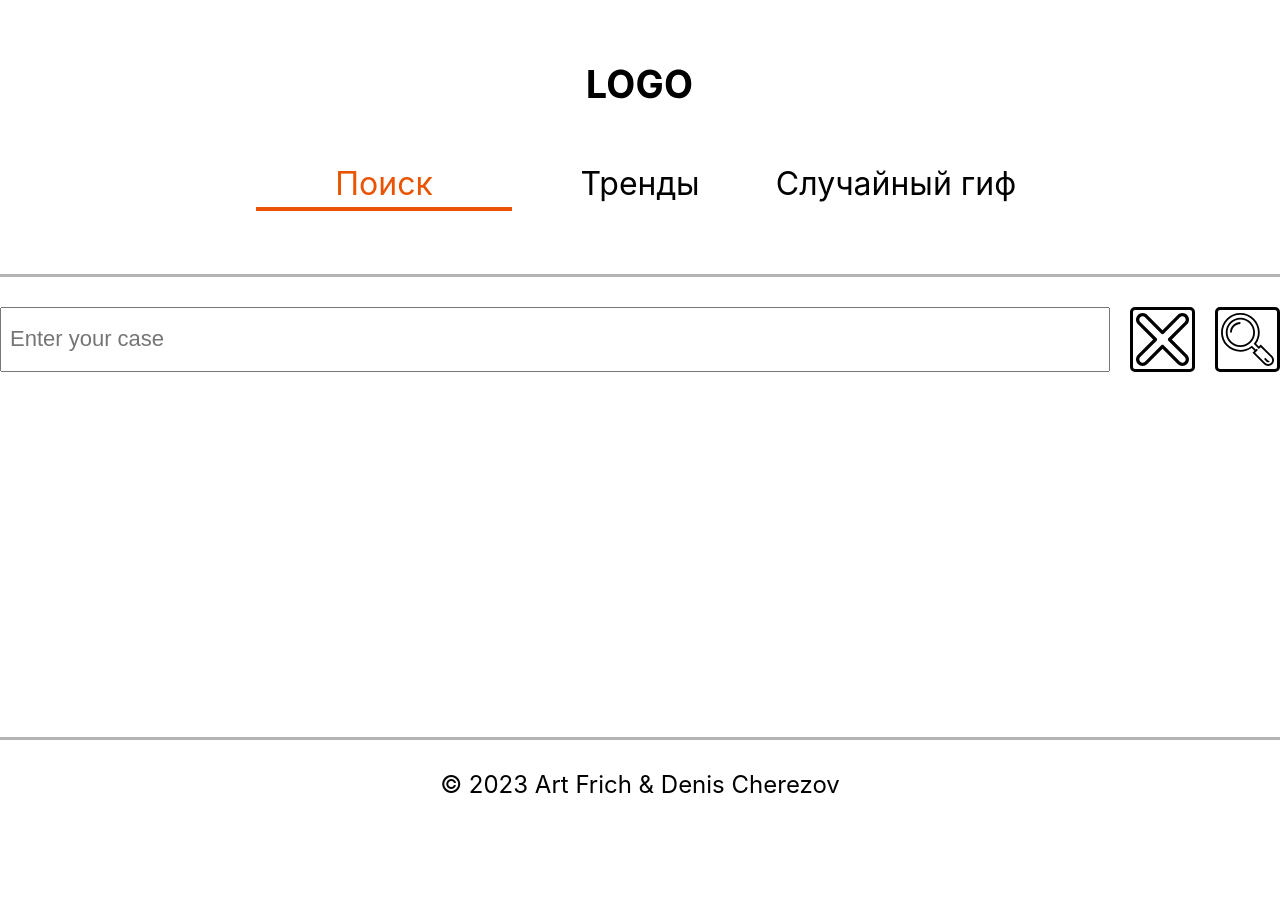
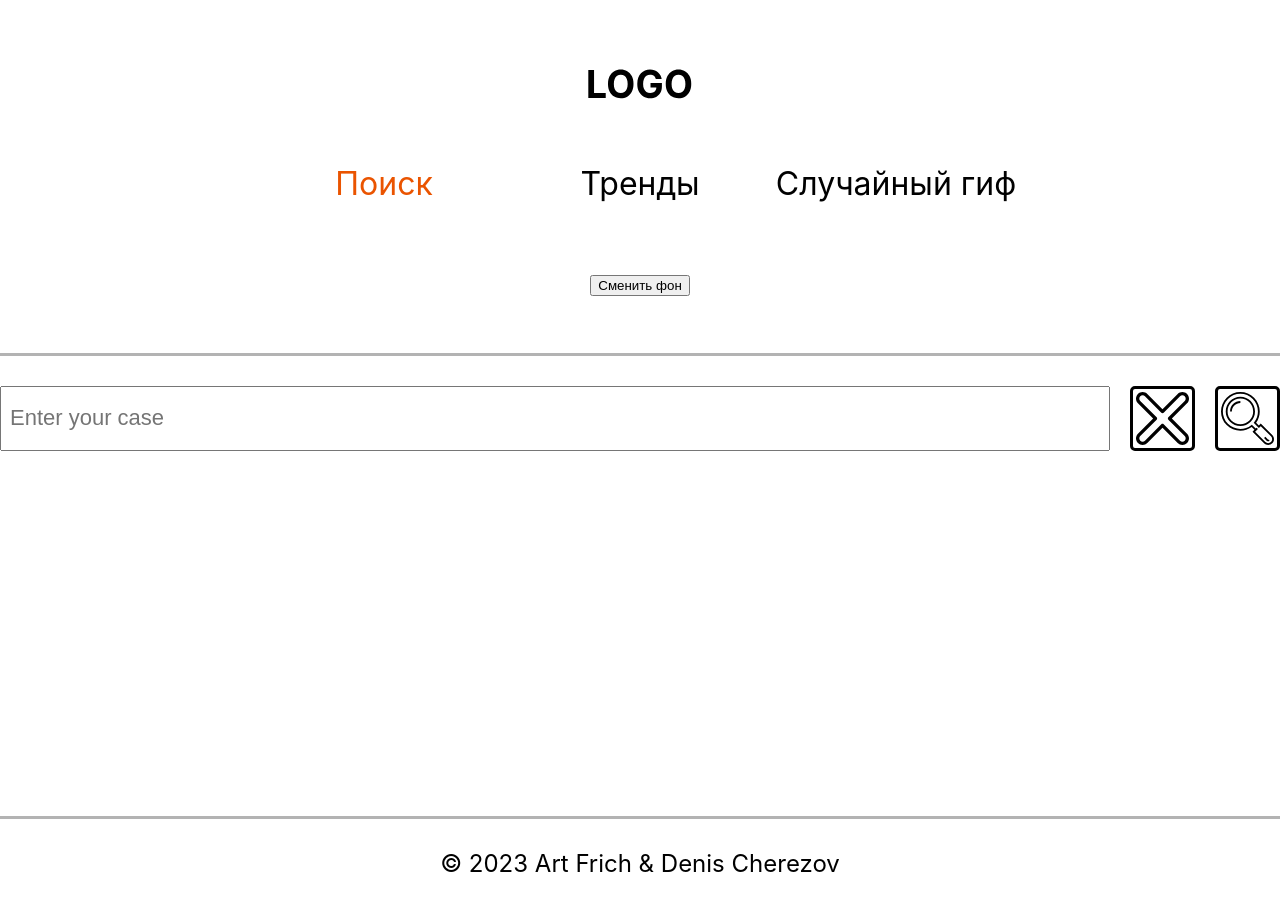
Before and after one commit to Art-Frich/Gifs-from-Giphy, a React (Create React App) app: page /search in a window 1280 px wide. Before the commit the page ends 829 px from the top, so only its background shows below. Built offline with nearby package versions, Linux system fonts and the light colour scheme.

Commit message:
I made the background change as follows

```diff
--- a/src/components/Header.css
+++ b/src/components/Header.css
@@ -1,4 +1,13 @@
-.header{
+:root {
+  --link-color:#000;
+  --link-hover-color:#ea5400
+}
+
+body.dark-mode {
+  --link-color:white
+}
+
+.header {
 display: flex;
 flex-direction: column;
 align-items: center;
@@ -9,14 +18,14 @@
 border-bottom: solid 3px rgba(128, 128, 128, 0.6);
 }
 
-.header__logo{
+.header__logo {
 display: block;
 width: 104px;
 height: 44px;
 object-fit: contain;
 }
 
-.header__links{
+.header__links {
 margin: 0;
 padding: 0;
 
@@ -29,35 +38,49 @@
 list-style: none;
 }
 
-.header__link{
-  display: block;
-  max-width: calc(1280px / 3);
-  width: 20vw;
+.header__link {
+  display:block;
+  max-width:calc(1280px /3);
+  width:20vw;
 
-  text-align: center;
+  text-align:center;
 
-  font-size: 2em;
-  font-style: normal;
-  font-weight: 400;
-  line-height: normal;
+  font-size:2em;
+  font-style:normal;
+  font-weight:400;
+  line-height:normal;
 
-  color: #000;
-  text-decoration: none;
+  color:var(--link-color);
+  text-decoration:none;
 
-  transition: opacity .2s linear, color .2s linear, font-size .1s linear;
+  transition:opacity .2s linear, color .2s linear, font-size .1s linear
 }
 
-.header__link_active{
-  color: #EA5400;
-  border-bottom: #EA5400 4px solid;
-  padding-bottom: 4px;
+.header__link_active {
+  color:#ea5400
 }
 
-.header__link:hover{
-  opacity: 0.9;
-  color: #EA5400;
+.header__link:hover {
+  opacity:.9
 }
 
-.header__link:active{
-  font-size: 2.15em;
+.header__link:focus {
+  outline:none
 }
+
+body {
+  transition:background-color .3s ease-in-out, color .3s ease-in-out
+}
+
+body.dark-mode {
+  background-color:black
+}
+
+body.dark-mode .header__link_active{
+  color:#ea5400
+}
+
+.header__link:hover {
+  color:#ea5400;
+  border-bottom:#ea5400 solid 4px
+}
--- a/src/components/Header.js
+++ b/src/components/Header.js
@@ -1,11 +1,24 @@
+import { useState } from 'react';
 import './Header.css';
 import logo from '../images/logo.svg';
 import { NavLink } from 'react-router-dom';
 
-export default function Header(){
-  return(
+export default function Header() {
+    const [isDark, setIsDark] = useState(false);
+
+    const handleButtonClick = () => {
+        if (isDark) {
+            document.body.classList.remove('dark-mode');
+            setIsDark(false);
+        } else {
+            document.body.classList.add('dark-mode');
+            setIsDark(true);
+        }
+    };
+
+    return (
         <header className="header">
-      <img className="header__logo" src={ logo } alt='logo' />
+            <img className="header__logo" src={logo} alt="logo" />
             <nav>
                 <ul className="header__links">
                     <li>
@@ -14,7 +27,6 @@ export default function Header(){
                             className={({ isActive }) =>
                                 isActive ? "header__link header__link_active" : "header__link"
                             }
-              // onClick={() => handleLinkClick('Поиск')}
                         >
                             Поиск
                         </NavLink>
@@ -25,7 +37,6 @@ export default function Header(){
                             className={({ isActive }) =>
                                 isActive ? "header__link header__link_active" : "header__link"
                             }
-              // onClick={() => handleLinkClick('Тренды')}
                         >
                             Тренды
                         </NavLink>
@@ -36,13 +47,13 @@ export default function Header(){
                             className={({ isActive }) =>
                                 isActive ? "header__link header__link_active" : "header__link"
                             }
-              // onClick={() => handleLinkClick('Случайный гиф')}
                         >
                             Случайный гиф
                         </NavLink>
                     </li>
                 </ul>
             </nav>
+            <button onClick={handleButtonClick}>Сменить фон</button>
         </header>
-  )
+    );
 }
```
Lines whose indentation alone changed are shown as unchanged.
